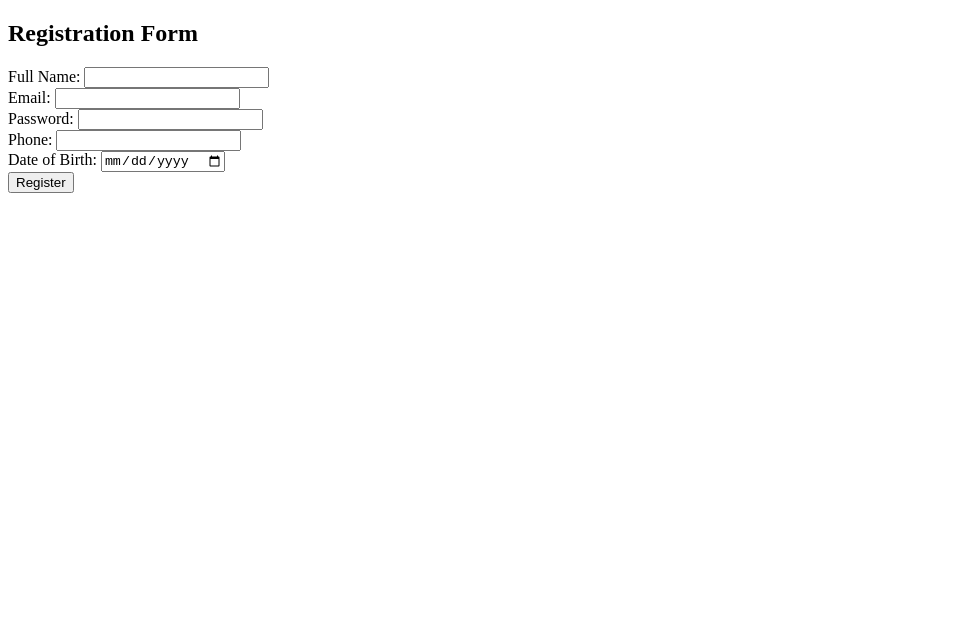
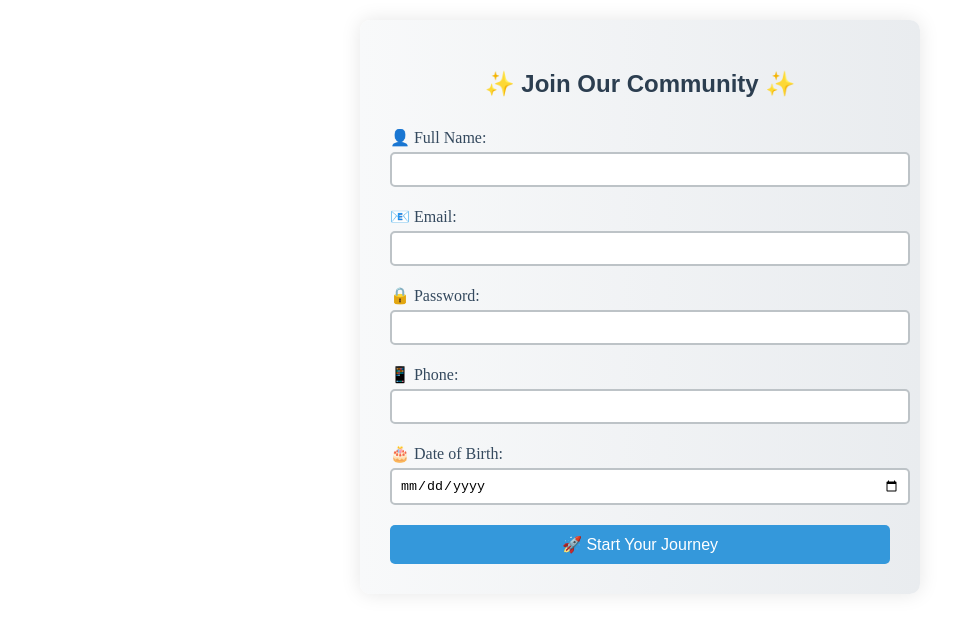
Before and after one commit to hipremsoni/git-github, a plain HTML site: page index.html in a window 1280 px wide. Shown: the whole page, without its empty margins (0-975 px from the left). Drawn offline with Linux system fonts and the light colour scheme.

Commit message:
version 2.0 with creative form

```diff
--- a/index.html
+++ b/index.html
@@ -6,29 +6,37 @@
     <title>Document</title>
 </head>
 <body>
-    <form action="#" method="post">
-        <h2>Registration Form</h2>
-        <div>
-            <label for="name">Full Name:</label>
-            <input type="text" id="name" name="name" required>
+    <form action="#" method="post" style="max-width: 500px; margin: 20px auto; padding: 30px; border-radius: 10px; box-shadow: 0 0 20px rgba(0,0,0,0.1); background: linear-gradient(to right, #f8f9fa, #e9ecef);">
+        <h2 style="text-align: center; color: #2c3e50; margin-bottom: 30px; font-family: 'Arial', sans-serif;">✨ Join Our Community ✨</h2>
+
+        <div style="margin-bottom: 20px;">
+            <label for="name" style="display: block; margin-bottom: 5px; color: #34495e;">👤 Full Name:</label>
+            <input type="text" id="name" name="name" required style="width: 100%; padding: 8px; border: 2px solid #bdc3c7; border-radius: 5px;">
         </div>
-        <div>
-            <label for="email">Email:</label>
-            <input type="email" id="email" name="email" required>
+
+        <div style="margin-bottom: 20px;">
+            <label for="email" style="display: block; margin-bottom: 5px; color: #34495e;">📧 Email:</label>
+            <input type="email" id="email" name="email" required style="width: 100%; padding: 8px; border: 2px solid #bdc3c7; border-radius: 5px;">
         </div>
-        <div>
-            <label for="password">Password:</label>
-            <input type="password" id="password" name="password" required>
+
+        <div style="margin-bottom: 20px;">
+            <label for="password" style="display: block; margin-bottom: 5px; color: #34495e;">🔒 Password:</label>
+            <input type="password" id="password" name="password" required style="width: 100%; padding: 8px; border: 2px solid #bdc3c7; border-radius: 5px;">
         </div>
-        <div>
-            <label for="phone">Phone:</label>
-            <input type="tel" id="phone" name="phone">
+
+        <div style="margin-bottom: 20px;">
+            <label for="phone" style="display: block; margin-bottom: 5px; color: #34495e;">📱 Phone:</label>
+            <input type="tel" id="phone" name="phone" style="width: 100%; padding: 8px; border: 2px solid #bdc3c7; border-radius: 5px;">
         </div>
-        <div>
-            <label for="dob">Date of Birth:</label>
-            <input type="date" id="dob" name="dob">
+
+        <div style="margin-bottom: 20px;">
+            <label for="dob" style="display: block; margin-bottom: 5px; color: #34495e;">🎂 Date of Birth:</label>
+            <input type="date" id="dob" name="dob" style="width: 100%; padding: 8px; border: 2px solid #bdc3c7; border-radius: 5px;">
         </div>
-        <button type="submit">Register</button>
+
+        <button type="submit" style="width: 100%; padding: 10px; background: #3498db; color: white; border: none; border-radius: 5px; cursor: pointer; font-size: 16px; transition: background 0.3s;">
+            🚀 Start Your Journey
+        </button>
     </form>
 </body>
 </html>
```
